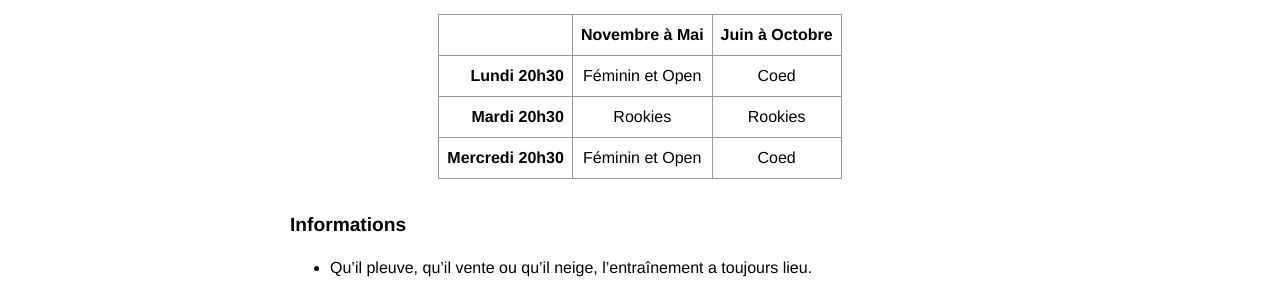
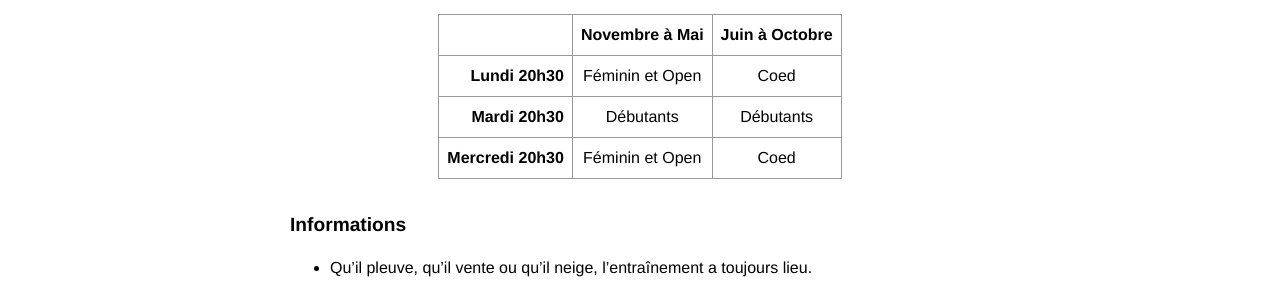
Before and after one commit to ahouhpuc/ahouhpuc.github.io, a Jekyll site: the page built from entraînements.markdown, in a window 1280 px wide. Shown: the part 761-1060 px from the top of the page. Built offline with Jekyll 4.4.1, drawn with Linux system fonts in a browser that asks for light colours.

Commit message:
rookies -> débutants

```diff
--- a/entraînements.markdown
+++ b/entraînements.markdown
@@ -25,8 +25,8 @@ En cours d'année, les entraînements sont réservés aux joueurs qui ont été
   </tr>
   <tr>
     <td>Mardi 20h30</td>
-    <td>Rookies</td>
-    <td>Rookies</td>
+    <td>Débutants</td>
+    <td>Débutants</td>
   </tr>
   <tr>
     <td>Mercredi 20h30</td>
```
